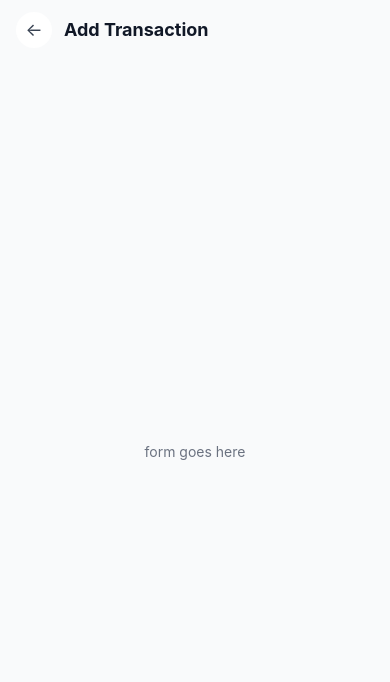
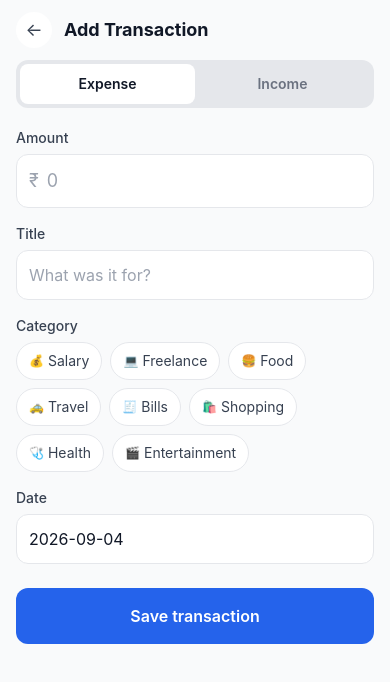
Before and after one commit to dineshkharah/kravix-expense-tracker, a React Native app: screen /AddTransaction in a window 390 px wide. Shown: the top 682 px of the page. Built offline with nearby package versions, Linux system fonts and the light colour scheme.

Commit message:
feat(add): add the transaction form with inline validation
- added fields for type, amount, title, category and date
- the amount box only takes numbers, so no letters or minus signs
- shows a message under any field that still needs fixing
- the keyboard no longer covers the fields while typing

```diff
--- /dev/null
+++ b/src/components/FormField.js
@@ -0,0 +1,11 @@
+import { Text, View } from "react-native";
+
+export default function FormField({ label, error, children }) {
+  return (
+    <View className="mb-4">
+      <Text className="mb-1.5 text-sm font-medium text-gray-700">{label}</Text>
+      {children}
+      {error ? <Text className="mt-1 text-xs font-medium text-rose-600">{error}</Text> : null}
+    </View>
+  );
+}
--- a/src/screens/AddTransactionScreen.js
+++ b/src/screens/AddTransactionScreen.js
@@ -1,9 +1,139 @@
-import { Pressable, Text, View } from "react-native";
+import { useState } from "react";
+import {
+  KeyboardAvoidingView,
+  Platform,
+  Pressable,
+  ScrollView,
+  Text,
+  TextInput,
+  View,
+} from "react-native";
 import { SafeAreaView } from "react-native-safe-area-context";
 import { useNavigation } from "@react-navigation/native";
 
+import FormField from "../components/FormField";
+import { categories } from "../../data";
+import { useTransactions } from "../context/TransactionsContext";
+import { todayAsText } from "../utils/format";
+
+const TYPES = [
+  { value: "expense", label: "Expense" },
+  { value: "income", label: "Income" },
+];
+
+const PLACEHOLDER_COLOR = "#9ca3af";
+
+function inputClasses(hasError) {
+  return (
+    "rounded-xl border bg-white px-3 py-3 text-base text-gray-900 " +
+    (hasError ? "border-rose-400" : "border-gray-200")
+  );
+}
+
+// Checks the date is really a date, not just the right shape. Rules out 2026-02-31 and 2026-13-01.
+function isRealDate(text) {
+  const match = /^(\d{4})-(\d{2})-(\d{2})$/.exec(String(text).trim());
+
+  if (!match) {
+    return false;
+  }
+
+  const year = Number(match[1]);
+  const month = Number(match[2]);
+  const day = Number(match[3]);
+
+  if (month < 1 || month > 12 || day < 1) {
+    return false;
+  }
+
+  return day <= new Date(year, month, 0).getDate();
+}
+
 export default function AddTransactionScreen() {
   const navigation = useNavigation();
+  const { addTransaction } = useTransactions();
+
+  const [type, setType] = useState("expense");
+  const [amount, setAmount] = useState("");
+  const [title, setTitle] = useState("");
+  const [category, setCategory] = useState("");
+  const [date, setDate] = useState(todayAsText());
+  const [errors, setErrors] = useState({});
+
+  // Errors clear as soon as the user fixes the field, so a message never lingers on something already corrected.
+  function clearError(field) {
+    setErrors((current) => {
+      if (!current[field]) {
+        return current;
+      }
+
+      const next = { ...current };
+      delete next[field];
+
+      return next;
+    });
+  }
+
+  // The number keyboard is only a hint, so letters and a minus sign can still arrive from other keyboards. Strip them here and keep at most one dot.
+  function handleAmountChange(text) {
+    const digitsAndDots = text.replace(/[^0-9.]/g, "");
+    const parts = digitsAndDots.split(".");
+
+    clearError("amount");
+
+    if (parts.length > 2) {
+      setAmount(parts[0] + "." + parts.slice(1).join(""));
+      return;
+    }
+
+    setAmount(digitsAndDots);
+  }
+
+  function findErrors() {
+    const found = {};
+    const value = Number(amount);
+
+    if (!amount.trim()) {
+      found.amount = "Enter an amount.";
+    } else if (!Number.isFinite(value) || value <= 0) {
+      found.amount = "Enter an amount greater than zero.";
+    }
+
+    if (!title.trim()) {
+      found.title = "Give this a title.";
+    }
+
+    if (!category) {
+      found.category = "Pick a category.";
+    }
+
+    if (!isRealDate(date)) {
+      found.date = "Use a real date, like 2026-09-05.";
+    }
+
+    return found;
+  }
+
+  function handleSave() {
+    const found = findErrors();
+    setErrors(found);
+
+    if (Object.keys(found).length > 0) {
+      return;
+    }
+
+    addTransaction({
+      title: title.trim(),
+      amount: Number(amount),
+      category,
+      type,
+      date: date.trim(),
+      wallet: null,
+      note: "",
+    });
+
+    navigation.goBack();
+  }
 
   return (
     <SafeAreaView className="flex-1 bg-gray-50" edges={["top"]}>
@@ -17,9 +147,123 @@ export default function AddTransactionScreen() {
         <Text className="text-lg font-bold text-gray-900">Add Transaction</Text>
       </View>
 
-      <View className="flex-1 items-center justify-center">
-        <Text className="text-sm text-gray-500">form goes here</Text>
-      </View>
+      <KeyboardAvoidingView
+        className="flex-1"
+        behavior={Platform.OS === "ios" ? "padding" : "height"}
+      >
+        {/* keyboardShouldPersistTaps stops the first tap on Save from being swallowed by the keyboard dismissing. */}
+        <ScrollView
+          contentContainerClassName="px-4 pb-10"
+          keyboardShouldPersistTaps="handled"
+          showsVerticalScrollIndicator={false}
+        >
+          <View className="mb-5 flex-row rounded-xl bg-gray-200 p-1">
+            {TYPES.map((option) => {
+              const isActive = type === option.value;
+
+              return (
+                <Pressable
+                  key={option.value}
+                  onPress={() => setType(option.value)}
+                  className={
+                    "flex-1 items-center rounded-lg py-2.5 " + (isActive ? "bg-white" : "")
+                  }
+                >
+                  <Text
+                    className={
+                      "text-sm font-semibold " +
+                      (isActive ? "text-gray-900" : "text-gray-500")
+                    }
+                  >
+                    {option.label}
+                  </Text>
+                </Pressable>
+              );
+            })}
+          </View>
+
+          <FormField label="Amount" error={errors.amount}>
+            <View
+              className={
+                "flex-row items-center rounded-xl border bg-white px-3 " +
+                (errors.amount ? "border-rose-400" : "border-gray-200")
+              }
+            >
+              <Text className="text-lg text-gray-400">₹</Text>
+              <TextInput
+                value={amount}
+                onChangeText={handleAmountChange}
+                keyboardType="decimal-pad"
+                placeholder="0"
+                placeholderTextColor={PLACEHOLDER_COLOR}
+                className="flex-1 px-2 py-3 text-lg text-gray-900"
+              />
+            </View>
+          </FormField>
+
+          <FormField label="Title" error={errors.title}>
+            <TextInput
+              value={title}
+              onChangeText={(text) => {
+                clearError("title");
+                setTitle(text);
+              }}
+              placeholder="What was it for?"
+              placeholderTextColor={PLACEHOLDER_COLOR}
+              className={inputClasses(errors.title)}
+            />
+          </FormField>
+
+          <FormField label="Category" error={errors.category}>
+            <View className="flex-row flex-wrap gap-2">
+              {categories.map((item) => {
+                const isActive = category === item.label;
+
+                return (
+                  <Pressable
+                    key={item.id}
+                    onPress={() => {
+                      clearError("category");
+                      setCategory(item.label);
+                    }}
+                    className={
+                      "flex-row items-center gap-1 rounded-full border px-3 py-2 active:opacity-70 " +
+                      (isActive ? "border-blue-600 bg-blue-600" : "border-gray-200 bg-white")
+                    }
+                  >
+                    <Text className="text-xs">{item.icon}</Text>
+                    <Text
+                      className={"text-sm " + (isActive ? "text-white" : "text-gray-700")}
+                    >
+                      {item.label}
+                    </Text>
+                  </Pressable>
+                );
+              })}
+            </View>
+          </FormField>
+
+          <FormField label="Date" error={errors.date}>
+            <TextInput
+              value={date}
+              onChangeText={(text) => {
+                clearError("date");
+                setDate(text);
+              }}
+              placeholder="YYYY-MM-DD"
+              placeholderTextColor={PLACEHOLDER_COLOR}
+              className={inputClasses(errors.date)}
+            />
+          </FormField>
+
+          <Pressable
+            onPress={handleSave}
+            className="mt-2 items-center rounded-xl bg-blue-600 py-4 active:opacity-70"
+          >
+            <Text className="text-base font-semibold text-white">Save transaction</Text>
+          </Pressable>
+        </ScrollView>
+      </KeyboardAvoidingView>
     </SafeAreaView>
   );
 }
```
